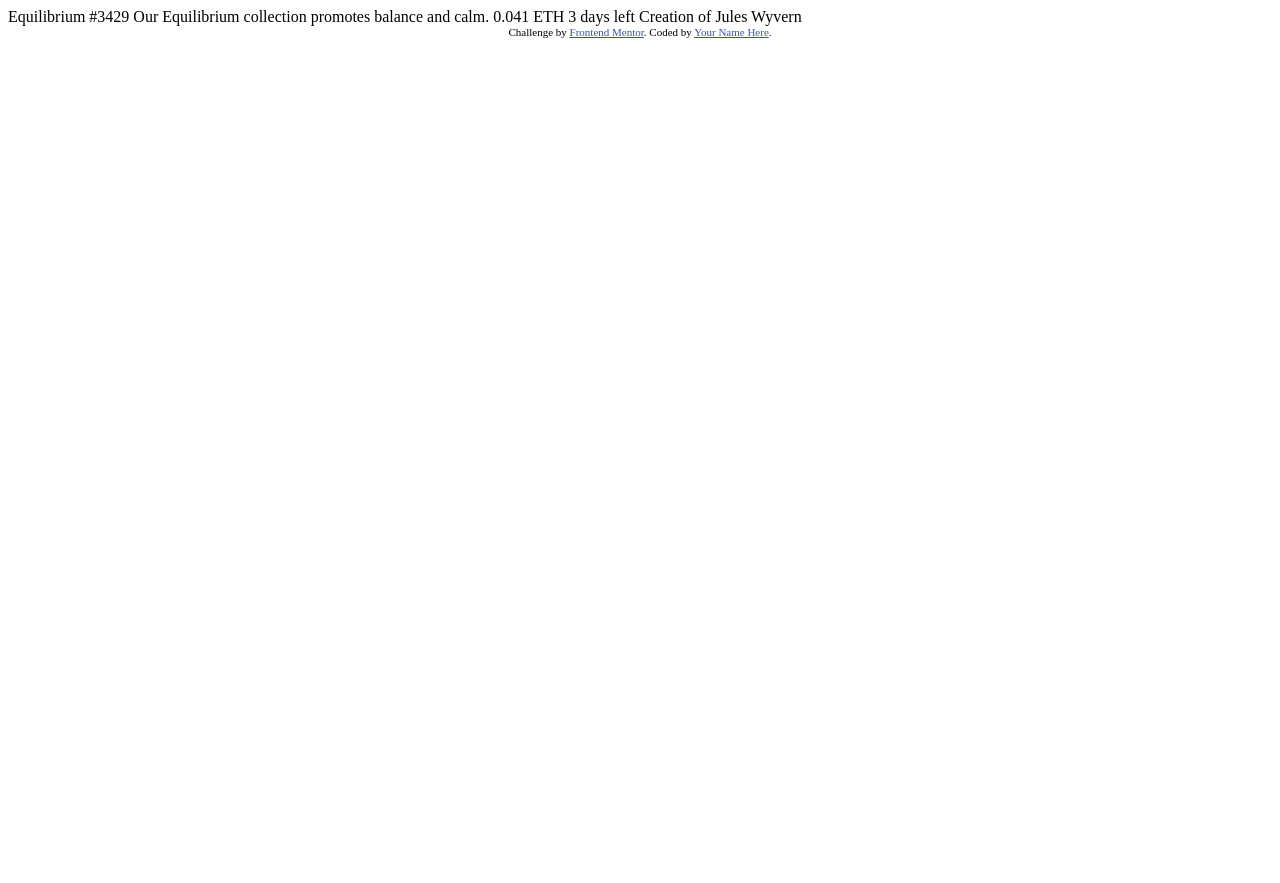
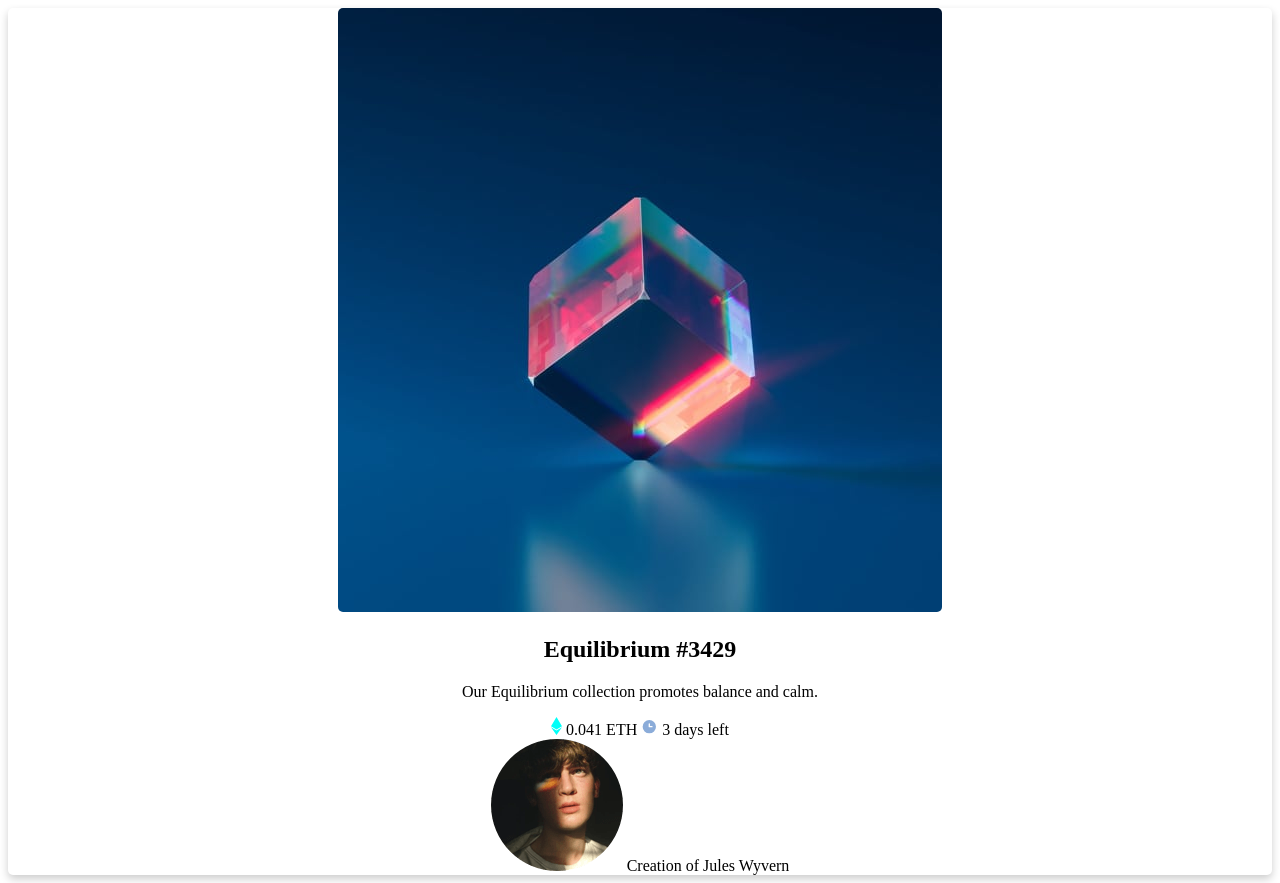
Before and after one commit to Jontzavala/NFT-Preview-Card, a plain HTML site: page index.html in a window 1280 px wide. Before the commit the page ends 800 px from the top, so only its background shows below. Drawn offline with Linux system fonts and the light colour scheme.

Commit message:
got the html done now working on the css

```diff
--- a/index.html
+++ b/index.html
@@ -10,24 +10,29 @@
 
   <!-- Feel free to remove these styles or customise in your own stylesheet 👍 -->
   <style>
-    .attribution { font-size: 11px; text-align: center; }
-    .attribution a { color: hsl(228, 45%, 44%); }
+    .card {
+      box-shadow: 0 4px 8px 0 rgba(0,0,0,0.2);
+      transition: 0.3s;
+      border-radius: 5px;
+      text-align: center;
+    }
+
+    .image1 {
+      border-radius: 5px;
+    }
   </style>
 </head>
 <body>
-
-  Equilibrium #3429
-
-  Our Equilibrium collection promotes balance and calm.
-
-  0.041 ETH
-  3 days left
-
-  Creation of Jules Wyvern
-
-  <div class="attribution">
-    Challenge by <a href="https://www.frontendmentor.io?ref=challenge" target="_blank">Frontend Mentor</a>.
-    Coded by <a href="#">Your Name Here</a>.
+  <div class="card">
+    <img src="images/image-equilibrium.jpg" class="image1">
+    <div class="container">
+      <h2 class="nftName">Equilibrium #3429</h2>
+      <p class="description">Our Equilibrium collection promotes balance and calm.</p>
+      <img src="images/icon-ethereum.svg" class="image2"> 0.041 ETH</img>
+      <img src="images/icon-clock.svg" class="image3"> 3 days left</img>
+      <br>
+      <img src="images/image-avatar.png" class="image4"> Creation of Jules Wyvern </img>
+    </div>
   </div>
 </body>
 </html>
```
